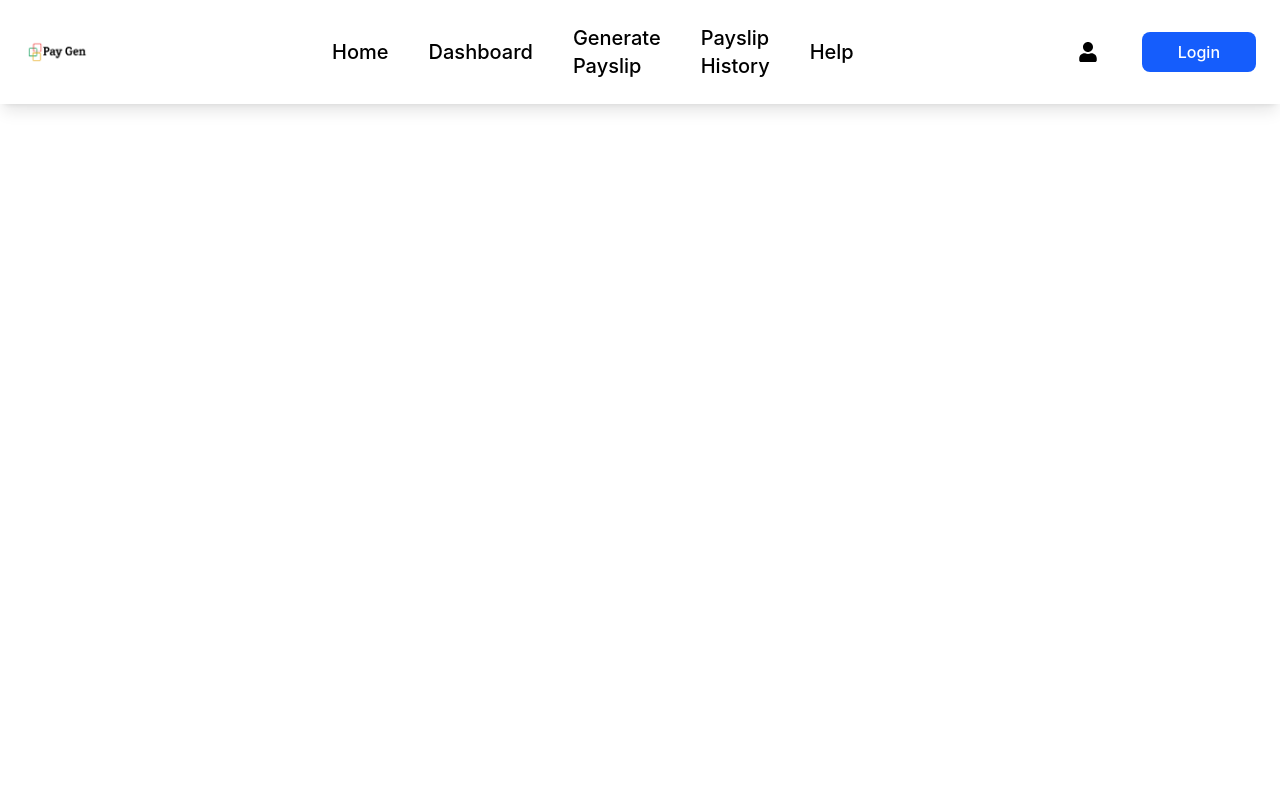
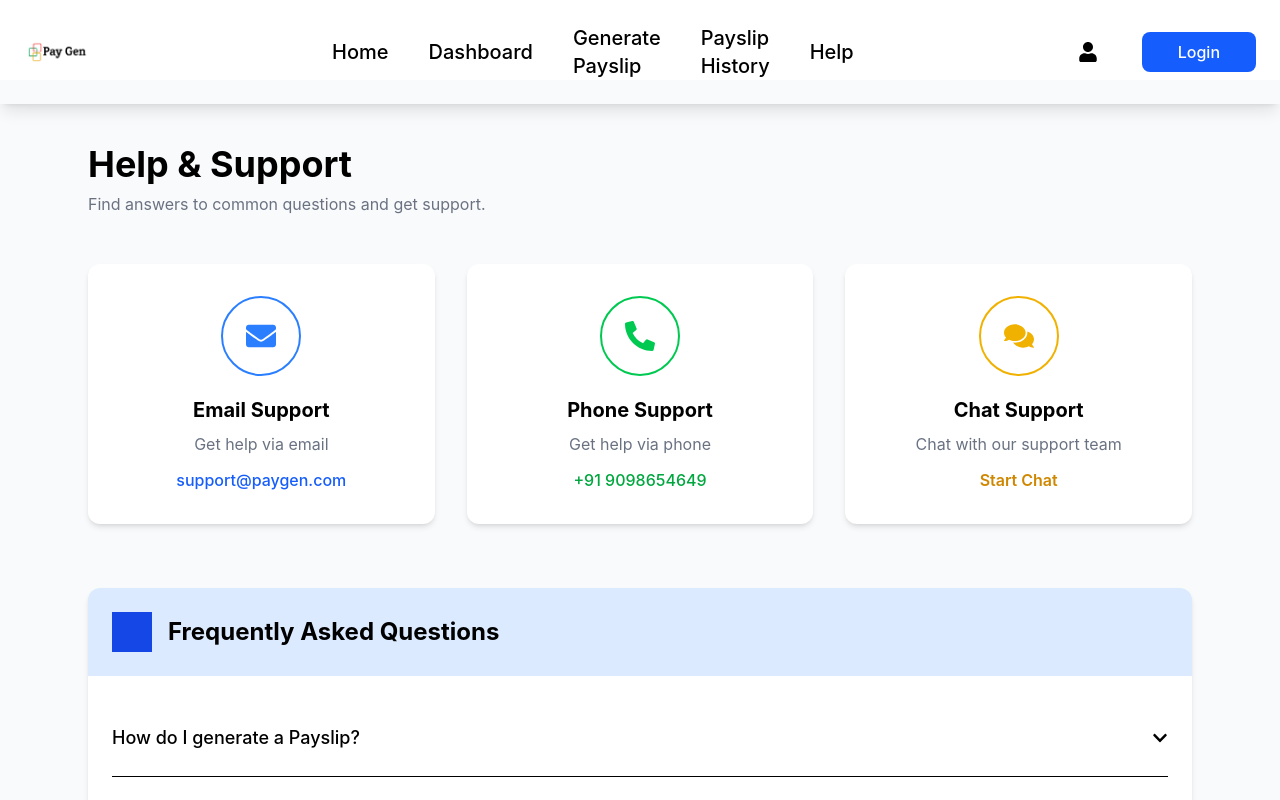
Before and after one commit to Sriramarjun2007/Pay-gen, a React (Vite) app: page /help in a window 1280 px wide. Shown: the top 800 px of the page. Built offline with nearby package versions, Linux system fonts and the light colour scheme.

Commit message:
Overall update

```diff
--- a/src/App.jsx
+++ b/src/App.jsx
@@ -9,6 +9,8 @@ import Login from "./pages/Login";
 import Profile from "./pages/Profile";
 import Howitworks from "./components/Howitworks";
 import Pricing from "./components/Pricing";
+import Footer from "./components/Footer";
+import Help from "./pages/Help";
 function App() {
   return (
     <>
@@ -20,6 +22,8 @@ function App() {
           <Feature/>
           <Howitworks/>
           <Pricing/>
+          <Footer/>
+
           </>
           } />
         <Route path="/generateslip" element={<Generateslip/>}/>
@@ -27,6 +31,7 @@ function App() {
           <Route path="/dashboard" element={<Dashboard />} />
           <Route path="/login" element={<Login />} />
         <Route path="/profile" element={<Profile />} />
+        <Route path="/help" element={<Help />} />
 
       </Routes>
     </>
--- /dev/null
+++ b/src/components/Footer.jsx
@@ -0,0 +1,121 @@
+import {
+  FaFacebook,
+  FaWhatsapp,
+  FaInstagram,
+  FaYoutube,
+} from "react-icons/fa";
+import { HiOutlineSparkles } from "react-icons/hi";
+
+function Footer() {
+  return (
+    <footer className="bg-slate-100 border-t border-gray-300 mt-20">
+      <div className="max-w-7xl mx-auto px-8 py-12">
+
+        {/* Top Section */}
+        <div className="grid grid-cols-1 md:grid-cols-2 lg:grid-cols-5 gap-10">
+
+          {/* Logo */}
+          <div>
+            <div className="flex items-center gap-2 mb-6">
+              <HiOutlineSparkles className="text-3xl text-blue-600" />
+              <h2 className="text-2xl font-bold">Pay Gen</h2>
+            </div>
+
+            <ul className="space-y-3 text-lg">
+              <li className="hover:text-blue-600 cursor-pointer">Home</li>
+              <li className="hover:text-blue-600 cursor-pointer">Dashboard</li>
+              <li className="hover:text-blue-600 cursor-pointer">
+                Generate Payslip
+              </li>
+              <li className="hover:text-blue-600 cursor-pointer">
+                Payslip History
+              </li>
+              <li className="hover:text-blue-600 cursor-pointer">Help</li>
+            </ul>
+          </div>
+
+          {/* Policies */}
+          <div>
+            <h3 className="text-2xl font-semibold mb-5">
+              Policies
+            </h3>
+
+            <ul className="space-y-3 text-lg">
+              <li className="hover:text-blue-600 cursor-pointer">
+                Privacy Policy
+              </li>
+              <li className="hover:text-blue-600 cursor-pointer">
+                Terms & Conditions
+              </li>
+              <li className="hover:text-blue-600 cursor-pointer">
+                Support
+              </li>
+            </ul>
+          </div>
+
+          {/* Contact */}
+          <div>
+            <h3 className="text-2xl font-semibold mb-5">
+              Contact Us
+            </h3>
+
+            <ul className="space-y-3 text-lg">
+              <li>Android App</li>
+              <li>iOS App</li>
+              <li>Changelog</li>
+            </ul>
+          </div>
+
+          {/* Email */}
+          <div>
+            <h3 className="text-2xl font-semibold mb-5">
+              Email
+            </h3>
+
+            <p className="text-lg break-words">
+              paygen1234@gmail.com
+            </p>
+          </div>
+
+          {/* Address */}
+          <div>
+            <h3 className="text-2xl font-semibold mb-5">
+              Address
+            </h3>
+
+            <p className="text-lg leading-8">
+              45, West Street,
+              <br />
+              Corner 3rd Floor,
+              <br />
+              Chennai - 600001
+            </p>
+          </div>
+
+        </div>
+
+        {/* Divider */}
+        <hr className="my-10 border-gray-300" />
+
+        {/* Bottom */}
+        <div className="flex flex-col md:flex-row justify-between items-center gap-6">
+
+          <p className="text-gray-600">
+            © 2026 Pay Gen. All Rights Reserved.
+          </p>
+
+          <div className="flex gap-5 text-2xl">
+            <FaFacebook className="cursor-pointer hover:text-blue-600 transition" />
+            <FaWhatsapp className="cursor-pointer hover:text-green-500 transition" />
+            <FaInstagram className="cursor-pointer hover:text-pink-500 transition" />
+            <FaYoutube className="cursor-pointer hover:text-red-600 transition" />
+          </div>
+
+        </div>
+
+      </div>
+    </footer>
+  );
+}
+
+export default Footer;
--- a/src/components/Navbar.jsx
+++ b/src/components/Navbar.jsx
@@ -36,10 +36,11 @@ function Navbar() {
             Payslip History
           </li>
           </Link>
-
+          <Link to="/help">
           <li className="cursor-pointer hover:text-blue-400 transition duration-300">
             Help
           </li>
+          </Link>
         </ul>
 
         <Link to="/profile">
--- /dev/null
+++ b/src/pages/Help.jsx
@@ -0,0 +1,175 @@
+import { useState } from "react";
+import {
+  FaEnvelope,
+  FaPhoneAlt,
+  FaComments,
+  FaChevronDown,
+  FaChevronUp,
+} from "react-icons/fa";
+
+const faqs = [
+  {
+    question: "How do I generate a Payslip?",
+    answer:
+      "Go to Generate Payslip, fill in employee salary details and click Generate.",
+  },
+  {
+    question: "Can I download payslips as PDF?",
+    answer:
+      "Yes. Every generated payslip can be downloaded as a PDF with one click.",
+  },
+  {
+    question: "Can I edit employee details later?",
+    answer:
+      "Yes. Open Dashboard → Employee Profile and update the information.",
+  },
+  {
+    question: "Does PayGen calculate PF & ESI automatically?",
+    answer:
+      "Yes. It automatically calculates deductions based on your settings.",
+  },
+  {
+    question: "Can I generate payslips for multiple employees?",
+    answer:
+      "Yes. Starter and Pro plans support multiple employee management.",
+  },
+  {
+    question: "How do I contact support?",
+    answer:
+      "You can contact us through Email, Phone or Live Chat.",
+  },
+];
+
+function Help() {
+  const [open, setOpen] = useState(null);
+
+  const toggle = (index) => {
+    setOpen(open === index ? null : index);
+  };
+
+  return (
+    <section className="bg-gray-50 min-h-screen py-16 mt-20">
+      <div className="max-w-6xl mx-auto px-6">
+
+        {/* Heading */}
+        <h2 className="text-4xl font-bold">
+          Help & Support
+        </h2>
+
+        <p className="text-gray-500 mt-2 mb-12">
+          Find answers to common questions and get support.
+        </p>
+
+        {/* Support Cards */}
+        <div className="grid md:grid-cols-3 gap-8">
+
+          {/* Email */}
+          <div className="bg-white rounded-xl shadow-md p-8 text-center hover:shadow-xl transition">
+            <div className="w-20 h-20 mx-auto rounded-full border-2 border-blue-500 flex items-center justify-center">
+              <FaEnvelope className="text-blue-500 text-3xl" />
+            </div>
+
+            <h3 className="font-bold text-xl mt-5">
+              Email Support
+            </h3>
+
+            <p className="text-gray-500 mt-2">
+              Get help via email
+            </p>
+
+            <p className="text-blue-600 mt-3 font-medium">
+              support@paygen.com
+            </p>
+          </div>
+
+          {/* Phone */}
+          <div className="bg-white rounded-xl shadow-md p-8 text-center hover:shadow-xl transition">
+            <div className="w-20 h-20 mx-auto rounded-full border-2 border-green-500 flex items-center justify-center">
+              <FaPhoneAlt className="text-green-500 text-3xl" />
+            </div>
+
+            <h3 className="font-bold text-xl mt-5">
+              Phone Support
+            </h3>
+
+            <p className="text-gray-500 mt-2">
+              Get help via phone
+            </p>
+
+            <p className="text-green-600 mt-3 font-medium">
+              +91 9098654649
+            </p>
+          </div>
+
+          {/* Chat */}
+          <div className="bg-white rounded-xl shadow-md p-8 text-center hover:shadow-xl transition">
+            <div className="w-20 h-20 mx-auto rounded-full border-2 border-yellow-500 flex items-center justify-center">
+              <FaComments className="text-yellow-500 text-3xl" />
+            </div>
+
+            <h3 className="font-bold text-xl mt-5">
+              Chat Support
+            </h3>
+
+            <p className="text-gray-500 mt-2">
+              Chat with our support team
+            </p>
+
+            <button className="text-yellow-600 mt-3 font-semibold hover:underline">
+              Start Chat
+            </button>
+          </div>
+
+        </div>
+
+        {/* FAQ */}
+        <div className="bg-white rounded-xl shadow-md mt-16 overflow-hidden">
+
+          <div className="bg-blue-100 p-6 flex items-center gap-4">
+            <div className="w-10 h-10 bg-blue-700"></div>
+
+            <h3 className="text-2xl font-bold">
+              Frequently Asked Questions
+            </h3>
+          </div>
+
+          <div className="p-6">
+
+            {faqs.map((faq, index) => (
+              <div
+                key={index}
+                className="border-b"
+              >
+                <button
+                  onClick={() => toggle(index)}
+                  className="w-full flex justify-between items-center py-6 text-left"
+                >
+                  <span className="text-lg font-medium">
+                    {faq.question}
+                  </span>
+
+                  {open === index ? (
+                    <FaChevronUp />
+                  ) : (
+                    <FaChevronDown />
+                  )}
+                </button>
+
+                {open === index && (
+                  <p className="pb-6 text-gray-600">
+                    {faq.answer}
+                  </p>
+                )}
+              </div>
+            ))}
+
+          </div>
+
+        </div>
+
+      </div>
+    </section>
+  );
+}
+
+export default Help;
```
